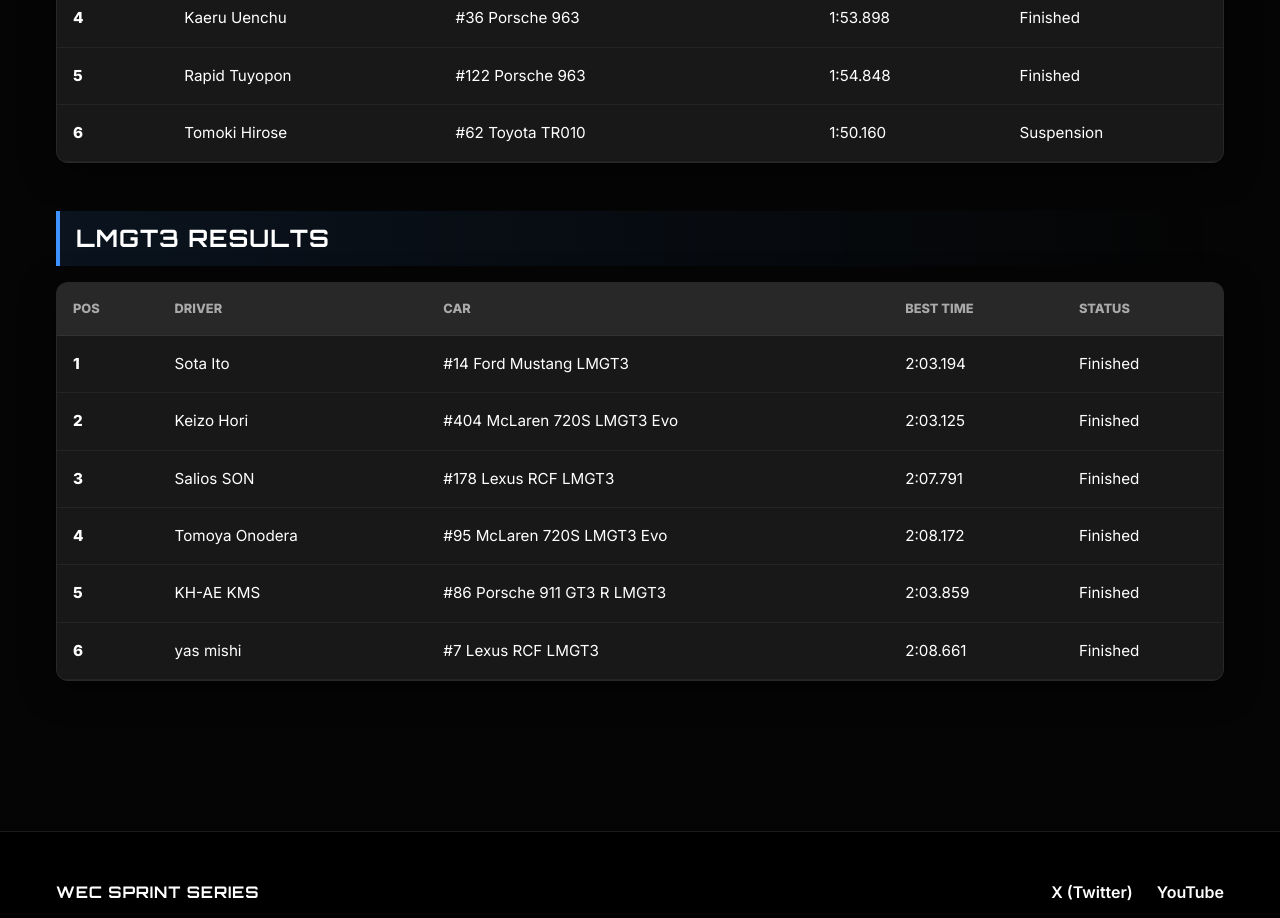
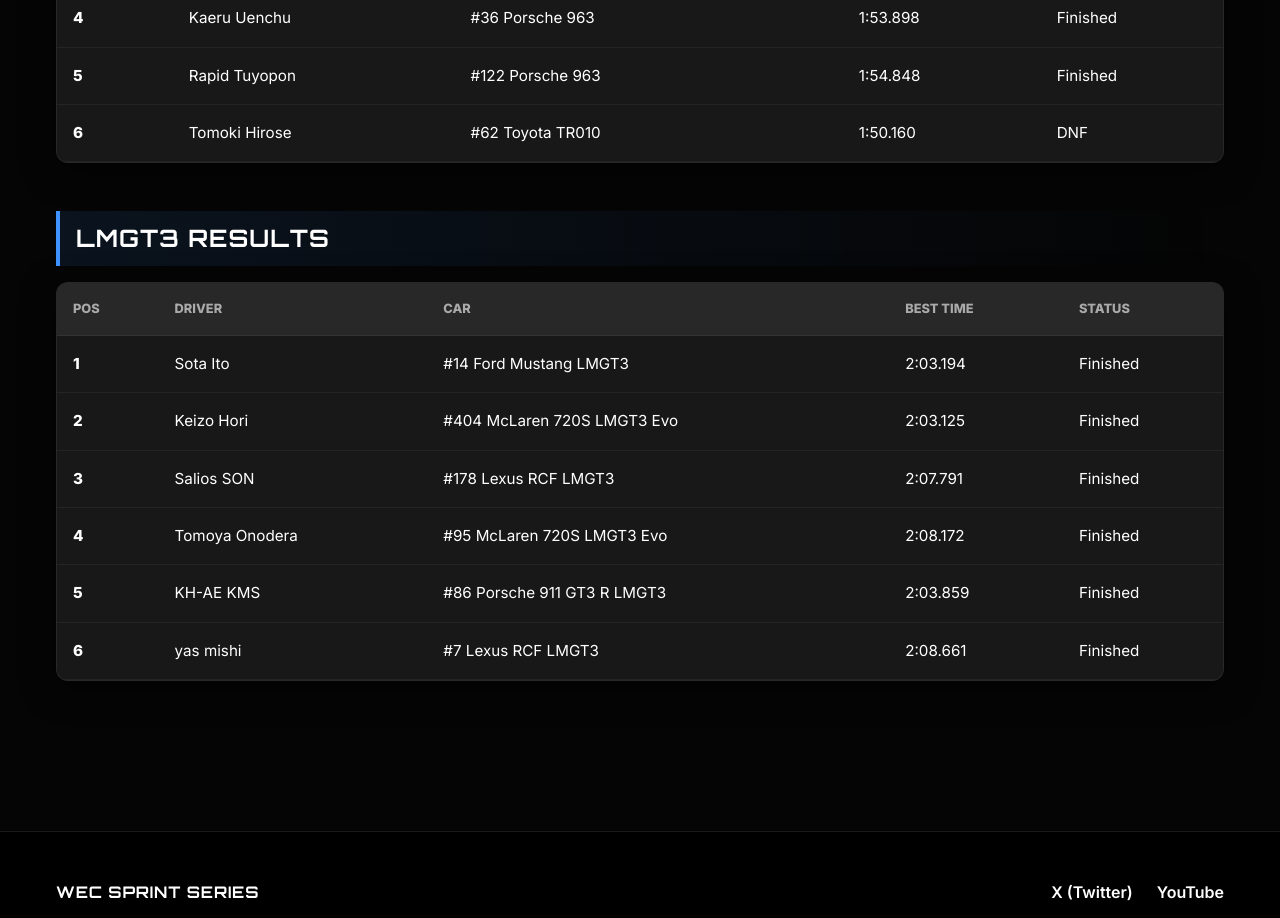
Before and after one commit to ciccida/wec-sprint-series, a React (Vite) app: page /results in a window 1280 px wide. Shown: the part 2540-3458 px from the top of the page. Built offline with nearby package versions, Linux system fonts and the light colour scheme; no server answers.

Commit message:
Update Tomoki Hirose result to DNF

```diff
--- a/rd6_parsed.json
+++ b/rd6_parsed.json
@@ -115,7 +115,7 @@
         "team": "Tomoki Hirose",
         "car": "#62 Toyota TR010",
         "category": "Hypercar",
-        "time": "Suspension",
+        "time": "DNF",
         "gap": "-",
         "best": "1:50.160"
     }
--- a/src/data/raceResults.js
+++ b/src/data/raceResults.js
@@ -2785,7 +2785,7 @@ export const raceResults = {
                 "team": "Tomoki Hirose",
                 "car": "#62 Toyota TR010",
                 "category": "Hypercar",
-                "time": "Suspension",
+                "time": "DNF",
                 "gap": "-",
                 "best": "1:50.160"
             }
```
